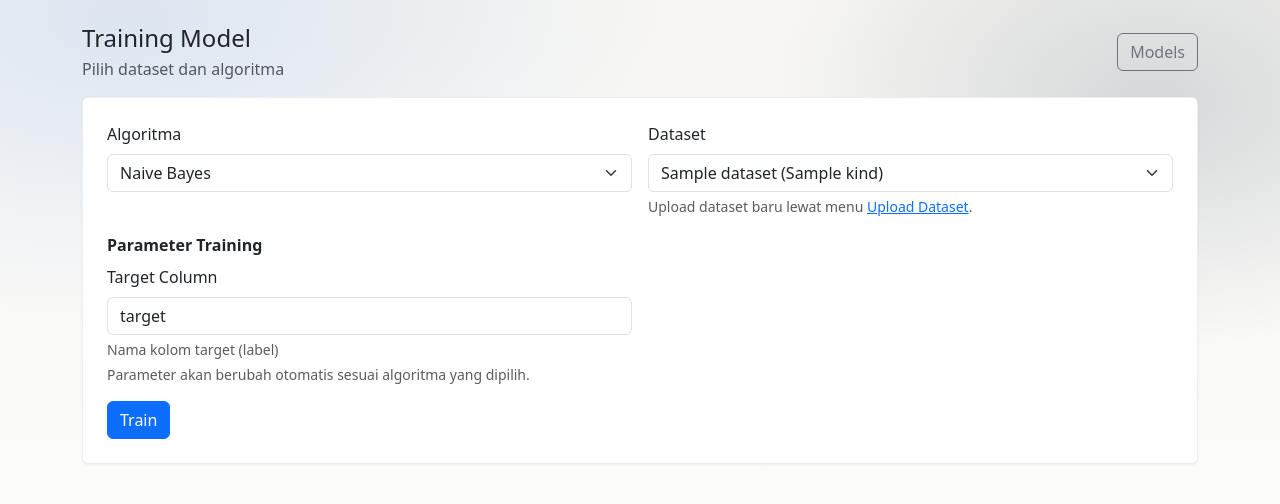
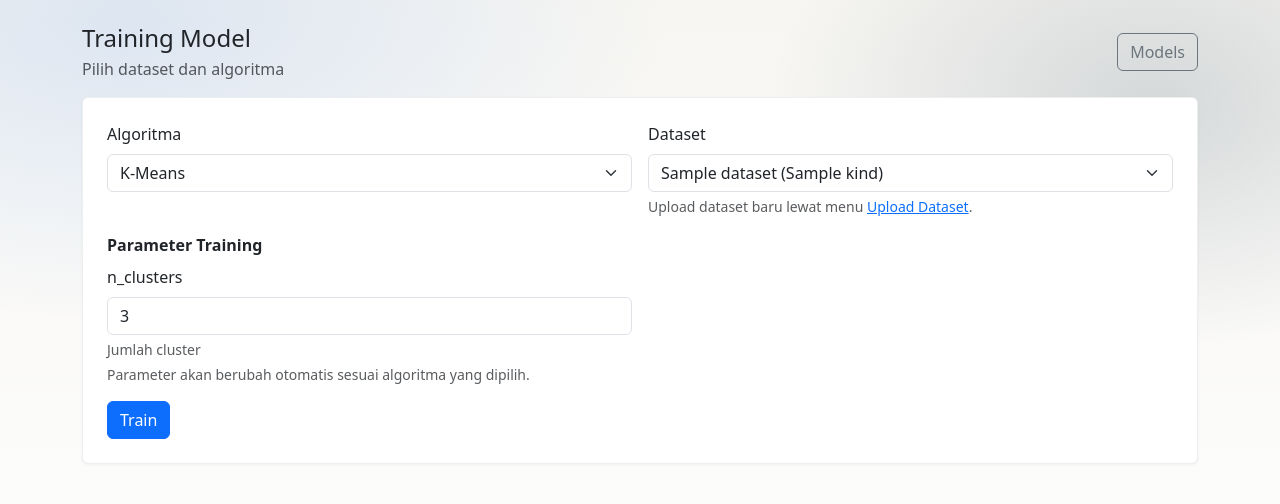
Before and after one commit to fr-wawan/data-mining-template, a FastAPI app: template app/templates/admin/train.html in a window 1280 px wide. Shown: the part 56-560 px from the top of the page. Run offline with FastAPI, Linux system fonts and the light colour scheme; the template is opened without the code that fills it: most values are stand-ins (such as "Sample title", 1, 10 or a date in 2020).

Commit message:
chore: init k means

```diff
--- a/app/templates/admin/train.html
+++ b/app/templates/admin/train.html
@@ -17,7 +17,7 @@
     <div class="col-md-6">
       <label class="form-label">Algoritma</label>
       <select class="form-select" name="algorithm" id="algo" required>
-        <option value="naive_bayes">Naive Bayes</option>
+        <option value="kmeans">K-Means</option>
       </select>
     </div>
 
```
Also changed, not shown: README.md.
